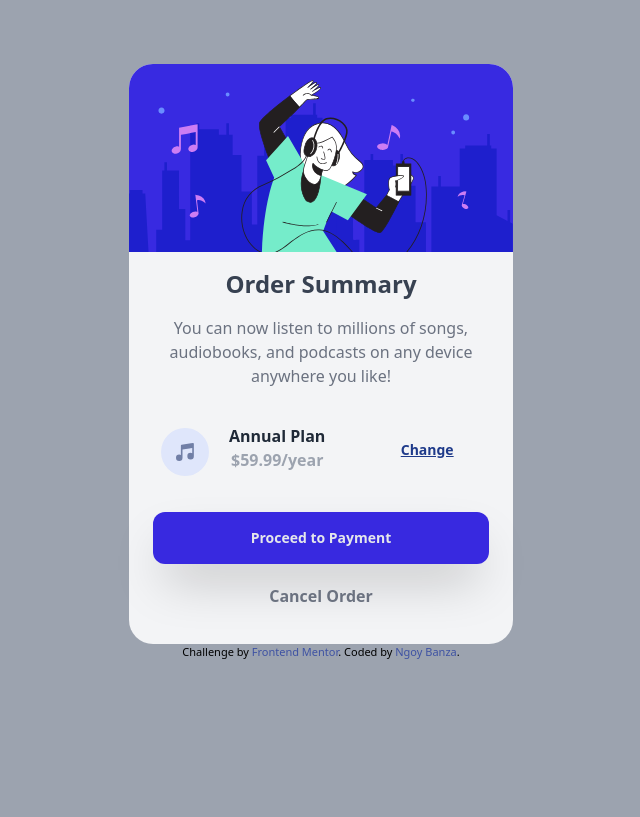
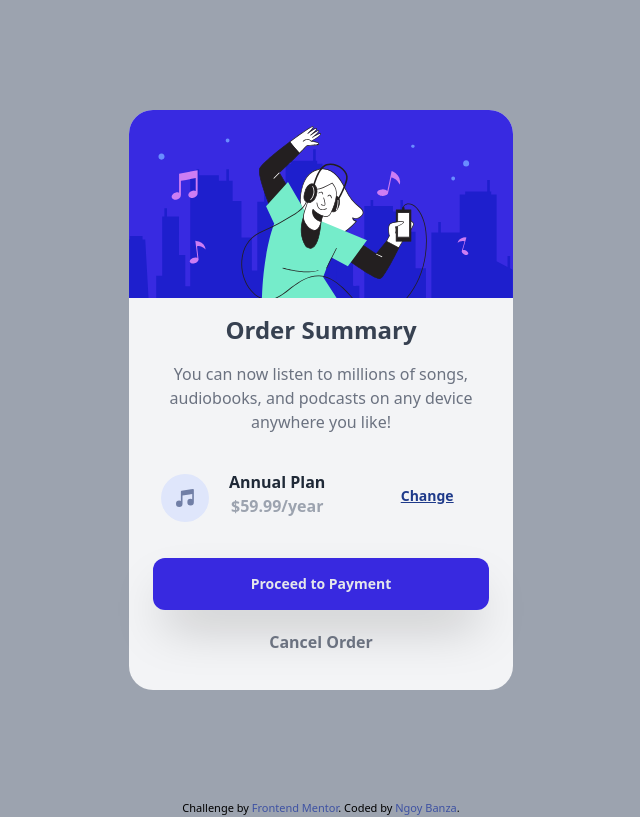
Before and after one commit to dngoyb/order-summary-component, a website built with Vite: page index.html in a window 1280 px wide. Shown: the whole page, without its empty margins (319-959 px from the left). Built offline with nearby package versions, Linux system fonts and the light colour scheme.

Commit message:
hover effect added, card centered

```diff
--- a/index.html
+++ b/index.html
@@ -27,19 +27,9 @@
 			}
 		</style>
 	</head>
-	<body class="bg-gray-400 h-full">
-		<div
-			class="
-				container
-				text-center
-				bg-gray-100
-				rounded-3xl
-				mt-16
-				w-80
-				lg:w-96
-				mx-auto
-			"
-		>
+	<body class="bg-gray-400">
+		<div class="container flex justify-center items-center h-screen">
+			<div class="text-center bg-gray-100 rounded-3xl w-80 lg:w-96">
 				<div class="mb-4">
 					<img
 						src="./images/illustration-hero.svg"
@@ -74,6 +64,7 @@
 								font-bold
 								text-sm
 								underline
+								hover:no-underline hover:text-purple-600
 							"
 							>Change</a
 						>
@@ -89,11 +80,15 @@
 							mt-9
 							mb-5
 							shadow-2xl
+							hover:bg-purple-600
 						"
 					>
 						Proceed to Payment
 					</button>
-				<p class="pb-9 text-gray-500 font-bold">Cancel Order</p>
+					<div class="pb-9">
+						<a class="cursor-pointer text-gray-500 font-bold">Cancel Order</a>
+					</div>
+				</div>
 			</div>
 		</div>
 
```
Lines whose indentation alone changed are shown as unchanged.
